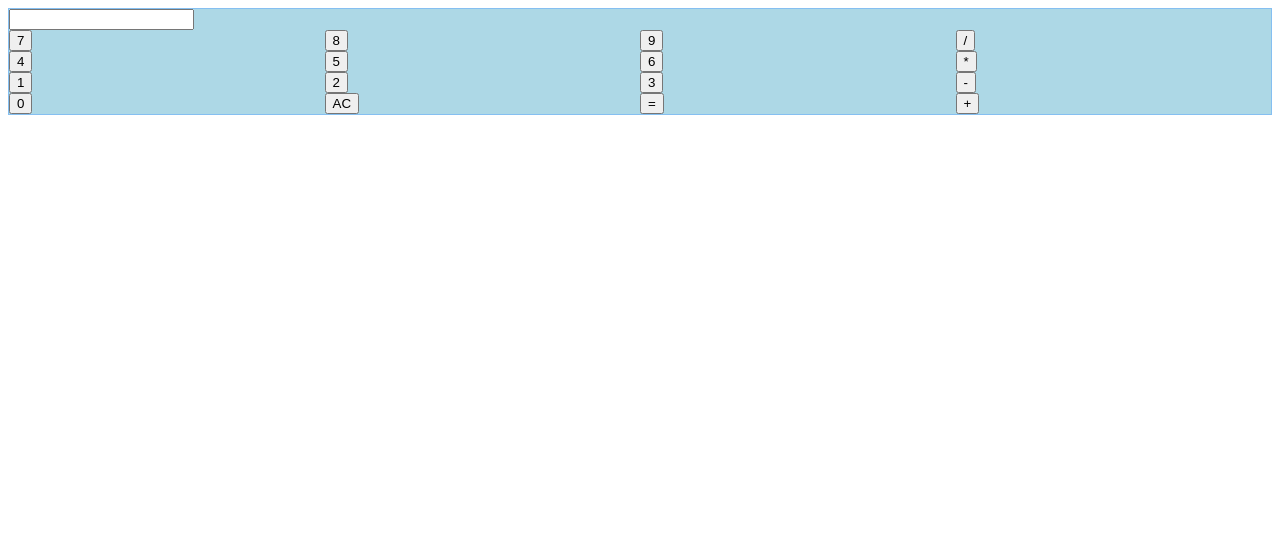
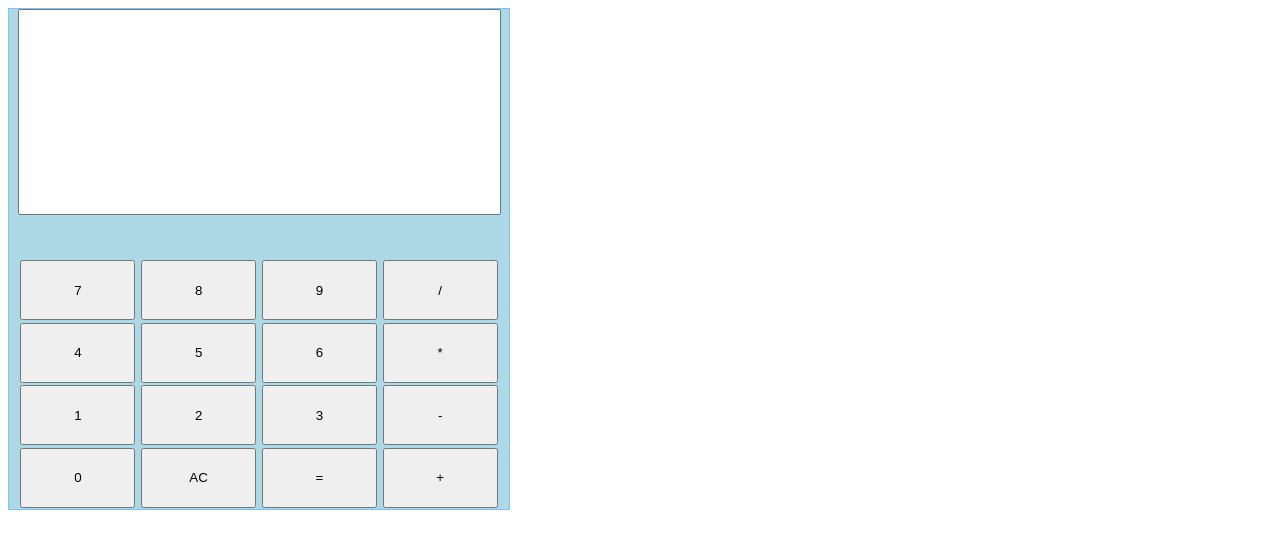
Before and after one commit to stevenh-gh/calculator, a plain HTML site: page index.html in a window 1280 px wide. Drawn offline with Linux system fonts and the light colour scheme.

Commit message:
changed button sizes, changed text box size, also changed overall calculator size.

```diff
--- a/index.html
+++ b/index.html
@@ -10,7 +10,7 @@
 	<div id="calc-container">
 		<div id="txt-container">
 			<div id="txt-box">
-				<input type="text">
+				<input type="text" id="textbox">
 			</div>
 		</div>
 		<div id="btn-container">
--- a/style.css
+++ b/style.css
@@ -1,7 +1,12 @@
 #calc-container {
+    height: 500px;
+    width: 500px;
     border: 1px solid rgb(133, 191, 241);
     background-color: lightblue;
     display: grid;
+    justify-content: center;
+    align-content: center;
+    grid-template-rows: repeat(2, 250px);
 }
 
 #btn-container {
@@ -9,3 +14,18 @@
     grid-template-columns: repeat(4, 1fr);
     grid-template-rows: repeat(4, 1fr);
 }
+
+.buttons {
+    justify-self: center;
+    align-self: center;
+}
+
+button {
+    height: 60px;
+    width: 115px;
+}
+
+#textbox {
+    height: 200px;
+    width: 475px;
+}
```
